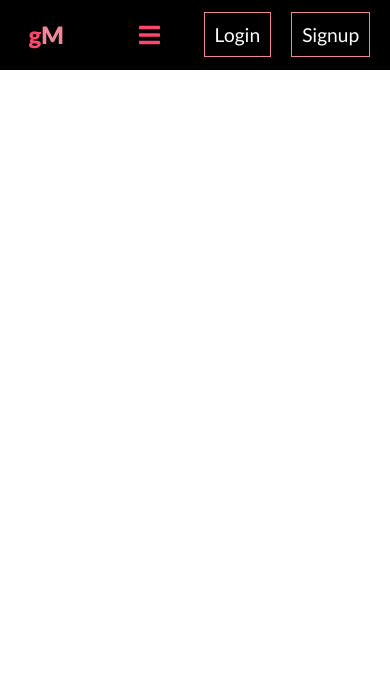
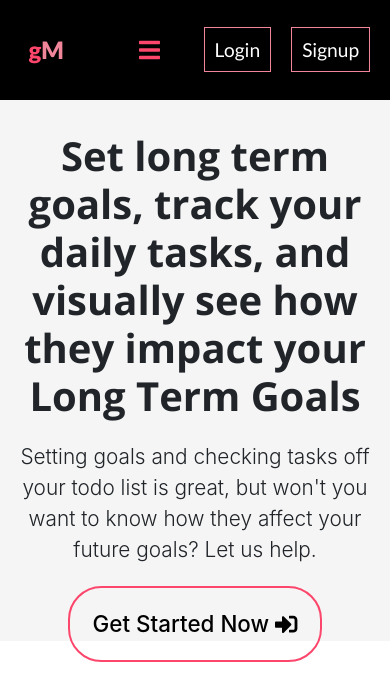
Before and after one commit to darkbotbbl/goalMonitor, a Vue app in the folder frontend/: page / in a window 390 px wide. Shown: the top 700 px of the page. Built offline with nearby package versions, Linux system fonts and the light colour scheme.

Commit message:
I added the basic structure for hero Section

```diff
--- a/frontend/src/App.vue
+++ b/frontend/src/App.vue
@@ -4,9 +4,9 @@
 	<div>
 		<!-- Navigation -->
 		<g-main-navigation></g-main-navigation>
-		<section>
 
-		</section>
+		<!-- Hero Section -->
+		<g-hero-section></g-hero-section>
 
 	</div>
 </template>
@@ -14,6 +14,7 @@
 
 <script>
 import MainNavigation from "./components/navigation/MainNavigation"
+import HeroSection from "./components/navigation/homepage/HeroSection"
 
 
 export default {
@@ -24,7 +25,8 @@ export default {
 		}
 	},
 	components: {
-		gMainNavigation: MainNavigation
+		gMainNavigation: MainNavigation,
+		gHeroSection: HeroSection,
 	}
 }
 
@@ -34,6 +36,9 @@ export default {
 /** Global styles */
 <style>
 @import url('https://fonts.googleapis.com/css2?family=Lato:ital,wght@0,100;0,300;0,400;0,700;0,900;1,100;1,300;1,400;1,700;1,900&display=swap');
+@import url('https://fonts.googleapis.com/css2?family=Josefin+Sans:ital,wght@0,300;0,400;0,500;0,600;0,700;1,300;1,400;1,500;1,600;1,700&display=swap');
+@import url('https://fonts.googleapis.com/css2?family=Montserrat:ital,wght@0,300;0,400;0,500;0,600;0,700;0,800;0,900;1,500;1,600;1,700;1,800;1,900&display=swap');
+@import url('https://fonts.googleapis.com/css2?family=Open+Sans:ital,wght@0,400;0,600;0,700;0,800;1,400;1,600;1,700;1,800&display=swap');
 
 
 *{
@@ -44,8 +49,10 @@ export default {
 }
 
 :root {
-	--navbar-height: 70px;
+	--navbar-height: 100px;
 	--mobile-nav-width: 100%;
+	--accent-color-1: #FC466B;
+	--accent-color-2:  #f1859a;
 }
 </style>
 
--- a/frontend/src/components/navigation/MainNavigation.vue
+++ b/frontend/src/components/navigation/MainNavigation.vue
@@ -32,9 +32,7 @@
 				<li v-for="item in menu_items" :key="item.tile">
 					<a href="#">
 						<div class="m-icon" :style="{backgroundColor: item.color}">
-							<v-if checkboxValue>
-								<font-awesome-icon :icon="item.icon" />
-							</v-if>
+							<font-awesome-icon :icon="item.icon" />
 						</div> <span>{{ item.title }}</span>
 					</a>
 				</li>
@@ -42,13 +40,7 @@
 					<a href="#" class="nav-cta-btn">Login</a>
 				</li>
 			</ul>
-
 		</nav>
-
-		<section>
-
-		</section>
-
 	</div>
 </template>
 
@@ -97,9 +89,6 @@ export default {
 	components: {
 
 	},
-	computed: {
-
-	},
 }
 
 </script>
@@ -124,10 +113,10 @@ nav label.logo{
 }
 
 .logo-color-deep{
-	color: #FC466B;
+	color: var(--accent-color-1);
 }
 .logo-color-light{
-	color: #f1859a
+	color: var(--accent-color-2)
 }
 
 nav label.logo .mobile-logo {
@@ -158,9 +147,8 @@ nav ul.main-nav li a {
 }
 
 nav ul.main-nav li a:hover {
-	text-decoration: underline #f1859a;
-	text-decoration-thickness: 3px;
-	/** TODO - find a way to put a space between the text and the underline  */
+	border-bottom: 3px solid var(--accent-color-2);
+	padding-bottom: 2px;
 }
 
 /** check button used to toggle */
@@ -171,7 +159,7 @@ label.checkbtn {
 	margin-right: 1.8em;
 	cursor: pointer;
 	display: none;
-	color: #FC466B;
+	color: var(--accent-color-1);
 }
 
 #check {
@@ -192,11 +180,11 @@ nav ul.cta-nav li a {
 
 .nav-cta-btn {
 	padding: 10px;
-	border: 1px solid #f1859a;
+	border: 1px solid var(--accent-color-2);
 }
 
 .nav-cta-btn:hover {
-	background: linear-gradient(90deg, #FC466B 0%, #3F5EFB 100%);
+	background: linear-gradient(90deg, var(--accent-color-1) 0%, #3F5EFB 100%);
 	color: white;
 }
 
@@ -211,9 +199,9 @@ nav ul.main-nav li.nav-cta-login-link {
 
 
 /**  Mobile nav */
-@media screen and (max-width: 865px) {
+@media screen and (max-width: 891px) {
 	nav ul.main-nav li a:hover {
-		text-decoration: none;
+		border-bottom: none;
 	}
 
 
@@ -254,7 +242,7 @@ nav ul.main-nav li.nav-cta-login-link {
 		box-shadow: 0px 5px 2px 0  #b3b9b9;
 		border-bottom-right-radius: 5px;
 		border-bottom-left-radius: 5px;
-		border-top: 4px inset #f1859a;
+		border-top: 4px inset var(--accent-color-2);
 	}
 
 	nav ul.main-nav li {
--- /dev/null
+++ b/frontend/src/components/navigation/homepage/HeroSection.vue
@@ -0,0 +1,78 @@
+<template>
+    <section id="hero-section">
+        <b-container>
+            <h1 class="hero-section-message">{{ heroMessage }}</h1>
+            <p class="hero-section-subtext">{{ heroSubtext }}</p>
+
+            <a href="#" class="cta-btn-hero">Get Started Now
+                <span class=""><font-awesome-icon icon="sign-in-alt"></font-awesome-icon></span>
+            </a>
+        </b-container>
+    </section>
+</template>
+
+
+<script>
+export default {
+    name: "HeroSection",
+    data() {
+        return {
+            hero_message: "Set long term goals, track your daily tasks, and visually see how they impact your Long Term Goals",
+            hero_subtext: "Setting goals and checking tasks off your todo list is great, but won't you want to know how they affect your future goals? Let us help."
+        }
+    },
+    computed: {
+        heroMessage() {
+            return this.hero_message
+        },
+        heroSubtext() {
+            return this.hero_subtext
+        }
+        // TODO - continue from here, add this as tagline on the hero section
+    }
+}
+</script>
+
+
+<style scoped>
+#hero-section {
+    text-align: center;
+    min-height: 500px;
+    background-color: whitesmoke;
+}
+
+.hero-section-message {
+    font-size: 3.2rem;
+    padding-top: 0.8em;
+    line-height: 1.2em;
+    font-weight: 700;
+    font-family: 'Open Sans', sans-serif;
+}
+
+.hero-section-subtext {
+    font-size: 1.8rem;
+    font-weight: 300;
+    margin: 1em 0 2em 0;
+}
+
+.cta-btn-hero {
+    text-decoration: none;
+    padding: 1em;
+    font-size: 1.4rem;
+    font-weight: 500;
+    color: black;
+    border: 2px solid var(--accent-color-1);
+    border-radius: 1.5em;
+}
+
+@media screen and (max-width: 600px){
+    .hero-section-message {
+        font-size: 2.5rem;
+    }
+
+    .hero-section-subtext {
+        font-size: 1.3rem;
+    }
+}
+
+</style>
--- a/frontend/src/main.js
+++ b/frontend/src/main.js
@@ -11,11 +11,11 @@ import 'bootstrap/dist/css/bootstrap.css'
 import 'bootstrap-vue/dist/bootstrap-vue.css'
 
 import { library } from '@fortawesome/fontawesome-svg-core'
-import { faBars, faMoneyBillWave, faBoxes, faUsersCog, faQuestionCircle, faChartLine, faTimes } from '@fortawesome/free-solid-svg-icons'
+import { faBars, faMoneyBillWave, faBoxes, faUsersCog, faQuestionCircle, faChartLine, faTimes, faSignInAlt } from '@fortawesome/free-solid-svg-icons'
 import { FontAwesomeIcon } from '@fortawesome/vue-fontawesome'
 
 // Using fontawesome
-library.add(faBars, faMoneyBillWave, faBoxes, faUsersCog, faQuestionCircle, faChartLine, faTimes)
+library.add(faBars, faMoneyBillWave, faBoxes, faUsersCog, faQuestionCircle, faChartLine, faTimes, faSignInAlt)
 Vue.component('font-awesome-icon', FontAwesomeIcon)
 
 // Install BootstrapVue
```
